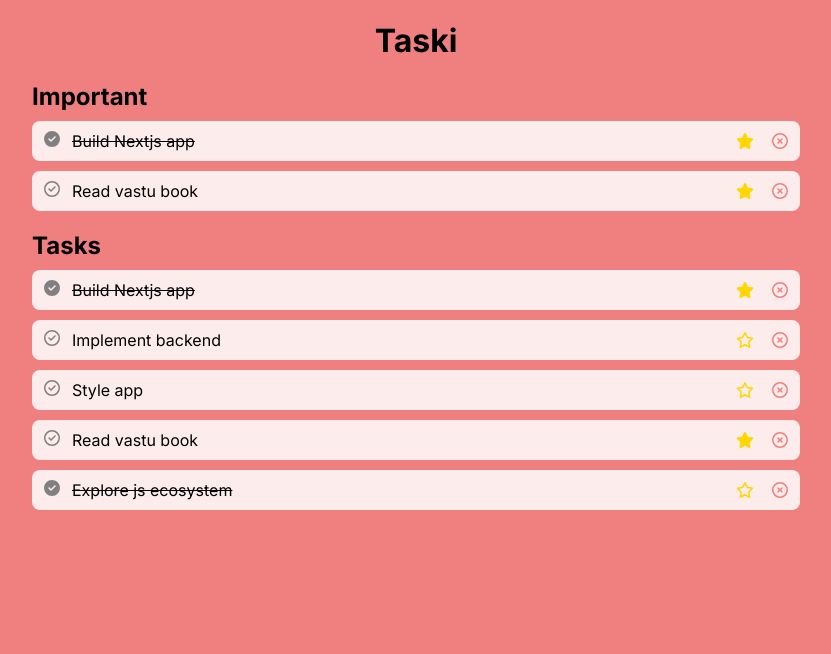
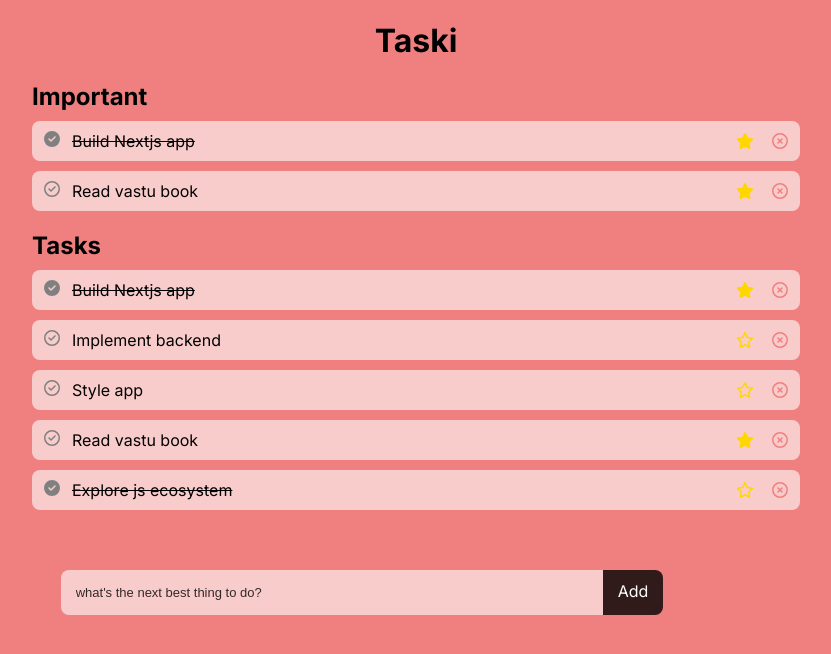
Before and after one commit to safalnpane/taski, a Next.js app in the folder frontend/: page / in a window 1280 px wide. Shown: the top 654 px of the page, without its empty margins (224-1055 px from the left). Built offline with nearby package versions, Linux system fonts and the light colour scheme.

Commit message:
feat(frontend): add task input form

```diff
--- a/frontend/src/app/global.css
+++ b/frontend/src/app/global.css
@@ -11,6 +11,10 @@ body {
   background-color: lightcoral;
 }
 
+input:placeholder {
+  color: black;
+}
+
 .container {
   width: 60%;
   margin: 0 auto;
--- a/frontend/src/app/page.jsx
+++ b/frontend/src/app/page.jsx
@@ -1,6 +1,7 @@
 // page.jsx
 
 import TodoItem from "../components/TodoItem";
+import TodoInput from "../components/TodoInput";
 
 const HomePage = () => {
   const todos = [
@@ -46,6 +47,7 @@ const HomePage = () => {
           <TodoItem key={todo.name} todo={todo} />
         ))}
       </div>
+      <TodoInput />
     </main>
   );
 };
--- /dev/null
+++ b/frontend/src/components/TodoInput.jsx
@@ -0,0 +1,20 @@
+// TodoInput.jsx
+
+import styles from "./todoInput.module.css";
+
+const TodoInput = () => {
+  return (
+    <div className={styles.todoInput}>
+      <input
+        className={styles.formField}
+        placeholder="what's the next best thing to do?"
+        style={{ color: "black" }}
+      />
+      <a href="#" className={styles.button}>
+        Add
+      </a>
+    </div>
+  );
+};
+
+export default TodoInput;
--- /dev/null
+++ b/frontend/src/components/todoInput.module.css
@@ -0,0 +1,32 @@
+/* todoInput.module.css */
+
+.todoInput {
+  position: fixed;
+  height: 10vh;
+  width: 50vw;
+  top: 70vh;
+  left: 20vw;
+  padding: 10px;
+  border-radius: 8px;
+}
+
+.formField {
+  width: 80%;
+  border: none;
+  border-radius: 8px 0px 0px 8px;
+  padding: 15px;
+  background-color: rgba(255, 255, 255, 0.6);
+}
+
+.formField::placeholder {
+  color: rgba(0, 0, 0, 0.8);
+  font-size: 13px;
+}
+
+.button {
+  background-color: rgba(0, 0, 0, 0.8);
+  text-decoration: none;
+  color: white;
+  padding: 11px 15px 14px 15px;
+  border-radius: 0px 8px 8px 0px;
+}
--- a/frontend/src/components/todoItem.module.css
+++ b/frontend/src/components/todoItem.module.css
@@ -1,7 +1,7 @@
 /* todoItem.module.css */
 
 .todoItem {
-  background-color: rgba(255, 255, 255, 0.85);
+  background-color: rgba(255, 255, 255, 0.6);
   padding: 10px;
   border-radius: 8px;
   display: flex;
```
